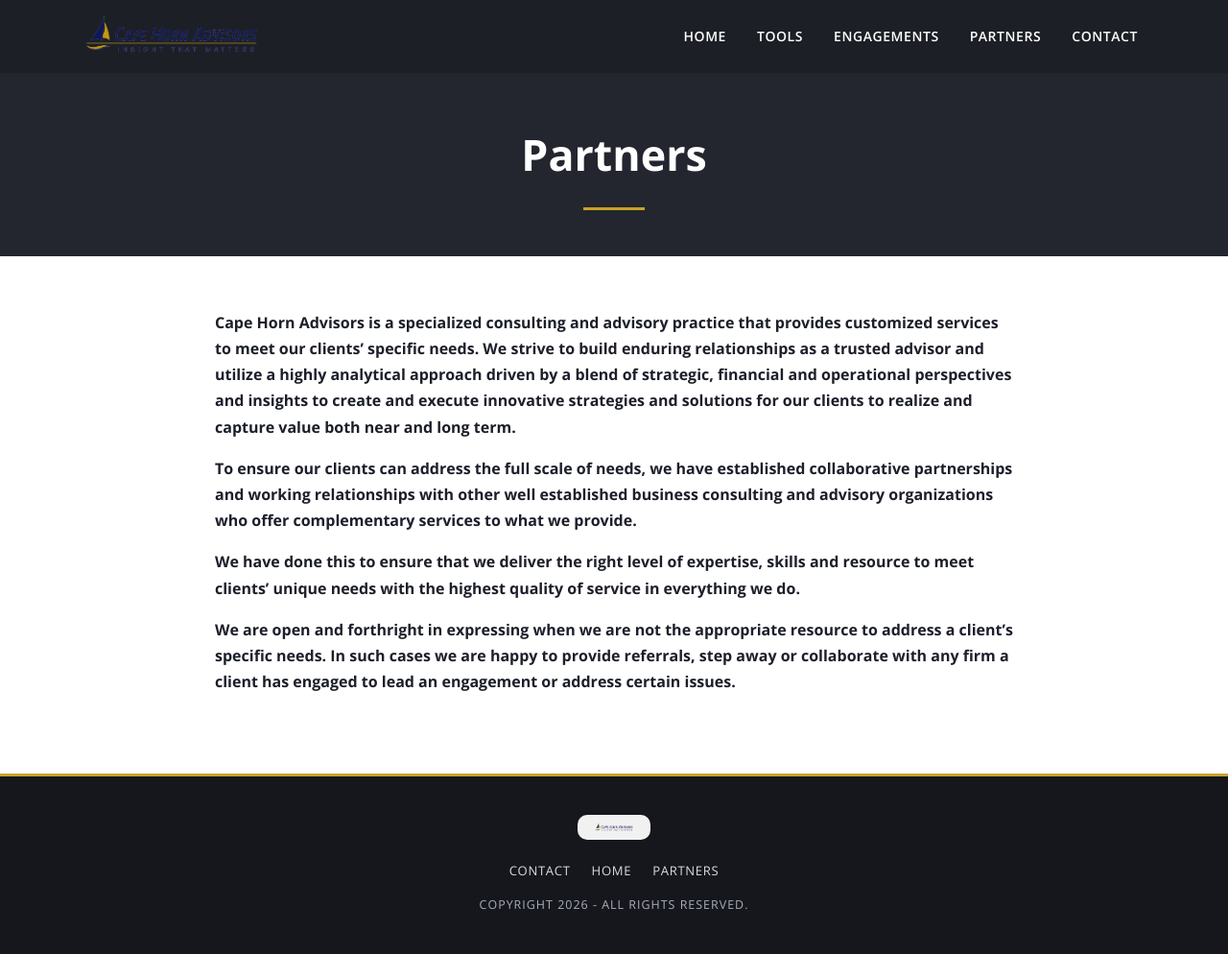
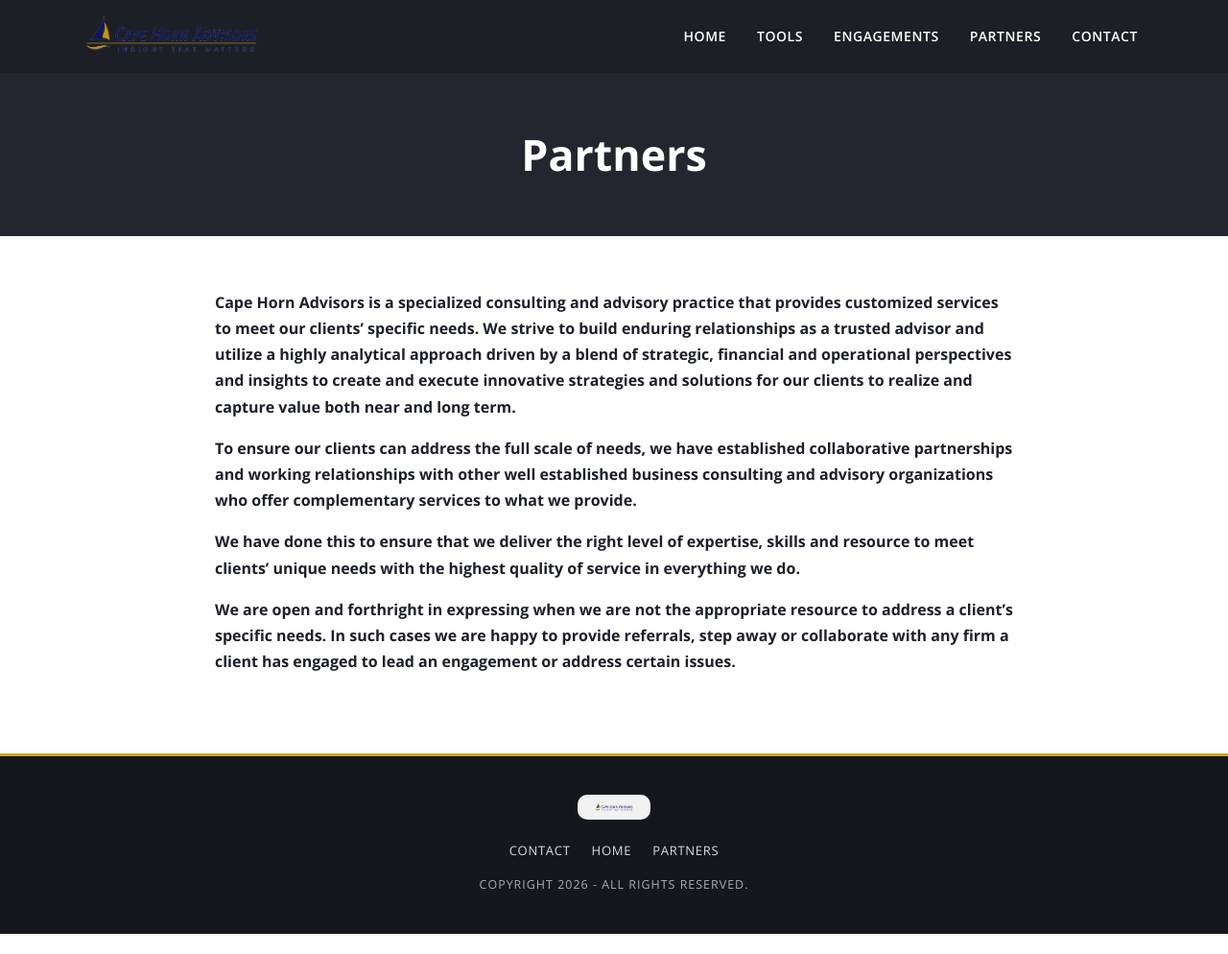
Before and after one commit to nrdsrfr/cape-horn-advisors, a Jekyll site: the page built from preview/partners.html, in a window 1280 px wide and 994 px high. Shown: the whole window at 96% size. Built offline with Jekyll 4.4.1, drawn with Linux system fonts in a browser that asks for light colours.

Commit message:
Remove conditional rule display from Engagements page layout. no more gold bar

```diff
--- a/_layouts/preview-page.html
+++ b/_layouts/preview-page.html
@@ -10,9 +10,6 @@ layout: preview-default
 {% else %}
   <section class="page-band">
     <h1>{{ page.title }}</h1>
-    {% unless page.hide_rule %}
-      <div class="rule"></div>
-    {% endunless %}
   </section>
 {% endif %}
 <div class="content">
--- a/preview/sample-engagements.html
+++ b/preview/sample-engagements.html
@@ -2,7 +2,6 @@
 layout: preview-page
 permalink: /preview/sample-engagements/
 title: Engagements
-hide_rule: true
 ---
 <div class="engagements-list">
   <section class="engagement-section" id="operations-analysis">
```
